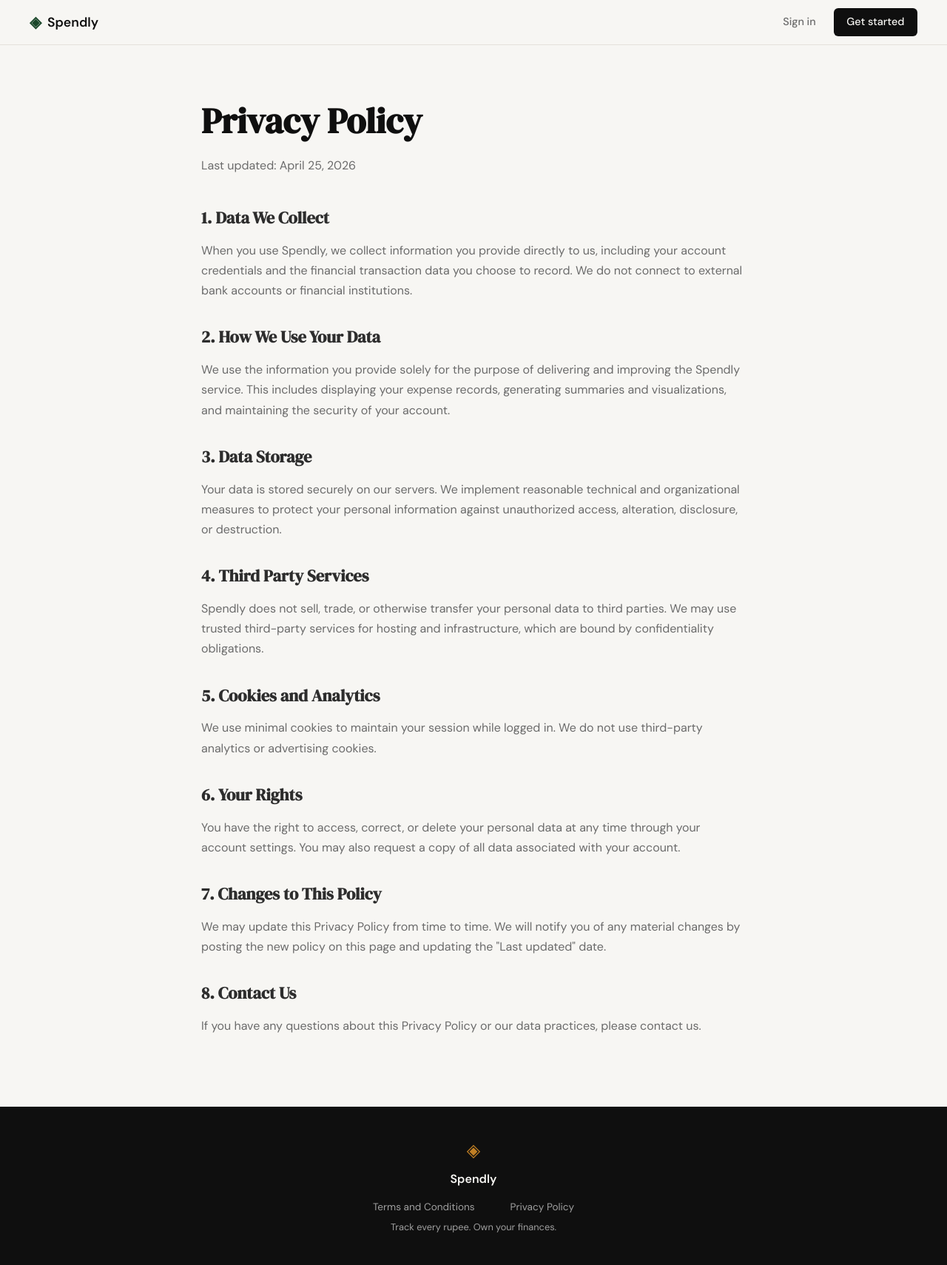
After one commit to Sonkhiya/Expense-Tracker, a Flask app: page /privacy in a window 1280 px wide. The commit adds this page. Shown: the whole page at 74% size. Run offline with Flask 3, Linux system fonts and the light colour scheme.

Commit message:
landing: add privacy policy page and update footer link

```diff
--- a/app.py
+++ b/app.py
@@ -25,6 +25,11 @@ def login():
 @app.route("/terms")
 def terms():
     return render_template("terms.html")
+
+
+@app.route("/privacy")
+def privacy():
+    return render_template("privacy.html")
 
 
 # ------------------------------------------------------------------ #
--- a/templates/base.html
+++ b/templates/base.html
@@ -36,7 +36,7 @@
             <div class="footer-links">
             <a href="{{ url_for('terms') }}">Terms and Conditions</a>
             <span class="footer-divider"></span>
-            <a href="#">Privacy Policy</a>
+            <a href="{{ url_for('privacy') }}">Privacy Policy</a>
         </div>
         <p class="footer-copy">Track every rupee. Own your finances.</p>
         </div>
--- /dev/null
+++ b/templates/privacy.html
@@ -0,0 +1,50 @@
+{% extends "base.html" %}
+
+{% block title %}Privacy Policy - Spendly{% endblock %}
+
+{% block content %}
+<div class="terms-container">
+    <h1>Privacy Policy</h1>
+    <p class="last-updated">Last updated: April 25, 2026</p>
+
+    <section>
+        <h2>1. Data We Collect</h2>
+        <p>When you use Spendly, we collect information you provide directly to us, including your account credentials and the financial transaction data you choose to record. We do not connect to external bank accounts or financial institutions.</p>
+    </section>
+
+    <section>
+        <h2>2. How We Use Your Data</h2>
+        <p>We use the information you provide solely for the purpose of delivering and improving the Spendly service. This includes displaying your expense records, generating summaries and visualizations, and maintaining the security of your account.</p>
+    </section>
+
+    <section>
+        <h2>3. Data Storage</h2>
+        <p>Your data is stored securely on our servers. We implement reasonable technical and organizational measures to protect your personal information against unauthorized access, alteration, disclosure, or destruction.</p>
+    </section>
+
+    <section>
+        <h2>4. Third Party Services</h2>
+        <p>Spendly does not sell, trade, or otherwise transfer your personal data to third parties. We may use trusted third-party services for hosting and infrastructure, which are bound by confidentiality obligations.</p>
+    </section>
+
+    <section>
+        <h2>5. Cookies and Analytics</h2>
+        <p>We use minimal cookies to maintain your session while logged in. We do not use third-party analytics or advertising cookies.</p>
+    </section>
+
+    <section>
+        <h2>6. Your Rights</h2>
+        <p>You have the right to access, correct, or delete your personal data at any time through your account settings. You may also request a copy of all data associated with your account.</p>
+    </section>
+
+    <section>
+        <h2>7. Changes to This Policy</h2>
+        <p>We may update this Privacy Policy from time to time. We will notify you of any material changes by posting the new policy on this page and updating the "Last updated" date.</p>
+    </section>
+
+    <section>
+        <h2>8. Contact Us</h2>
+        <p>If you have any questions about this Privacy Policy or our data practices, please contact us.</p>
+    </section>
+</div>
+{% endblock %}
```
